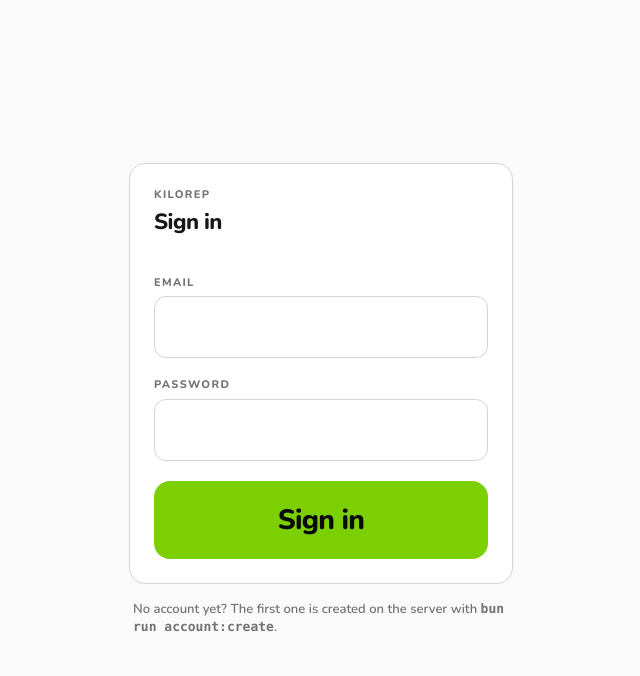
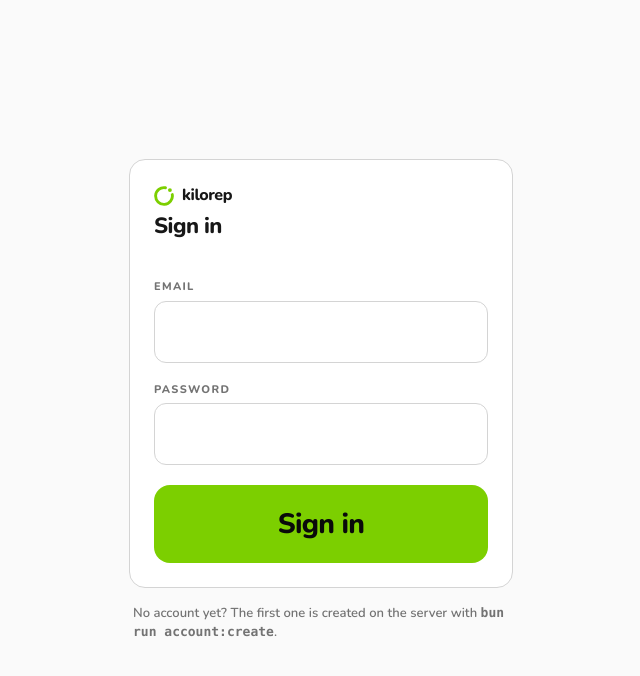
Before and after one commit to ilyasturki/kilorep, a SvelteKit app: page /login in a window 1280 px wide. Shown: the top 676 px of the page, without its empty margins (319-959 px from the left). Built offline with nearby package versions, Linux system fonts and the light colour scheme; no server answers.

Commit message:
feat(identity): rest ring mark for icon, favicon and wordmark

```diff
--- a/src/lib/nav/AppBar.svelte
+++ b/src/lib/nav/AppBar.svelte
@@ -32,7 +32,7 @@
 	     railed page gives its own content. -->
 	<div class={slot.railed ? 'pl-60' : undefined}>
 		<div class="column-content flex items-center gap-6 px-3 py-2">
-			<span class="shrink-0 text-base font-extrabold tracking-tight">Kilorep</span>
+			<span class="shrink-0 text-base font-extrabold tracking-tight">kilorep</span>
 
 			<nav aria-label="Main" class="flex min-w-0 flex-1 items-center gap-1">
 				{#each navTabs() as tab (tab.href)}
--- a/src/routes/(auth)/login/+page.svelte
+++ b/src/routes/(auth)/login/+page.svelte
@@ -5,6 +5,7 @@
 	import { googleSignInUrl, login } from '$lib/api/auth';
 	import { ApiError } from '$lib/api/client';
 	import { resolveRedirect } from '$lib/api/redirect';
+	import favicon from '$lib/assets/favicon.svg';
 	import Button from '$lib/ui/Button.svelte';
 	import Input from '$lib/ui/Input.svelte';
 	import GoogleLogo from '$lib/ui/icons/GoogleLogo.svelte';
@@ -115,7 +116,10 @@
 	<div class="w-full max-w-sm">
 		<div class="flex flex-col gap-5 rounded-2xl border border-line bg-surface p-6">
 			<header class="flex flex-col gap-1.5">
-				<p class="label-caps">Kilorep</p>
+				<p class="flex items-center gap-2">
+					<img src={favicon} alt="" class="h-5 w-5" />
+					<span class="text-base font-extrabold tracking-tight">kilorep</span>
+				</p>
 				<h1 class="text-xl font-extrabold tracking-tight">Sign in</h1>
 			</header>
 
--- a/src/routes/+page.svelte
+++ b/src/routes/+page.svelte
@@ -1,4 +1,5 @@
 <script lang="ts">
+	import favicon from '$lib/assets/favicon.svg';
 	import Button from '$lib/ui/Button.svelte';
 
 	// The three claims the product is built on: data ownership, the in-gym
@@ -32,6 +33,10 @@
 
 <main class="mx-auto flex min-h-dvh max-w-3xl flex-col justify-center gap-14 px-6 py-20">
 	<header class="flex flex-col gap-5">
+		<p class="flex items-center gap-2.5">
+			<img src={favicon} alt="" class="h-7 w-7" />
+			<span class="text-xl font-extrabold tracking-tight">kilorep</span>
+		</p>
 		<h1 class="text-4xl font-extrabold tracking-tight text-balance">
 			The workout tracker that is actually yours.
 		</h1>
```
Also changed, not shown: src/lib/assets/favicon.svg, 17 other files (tests, documents, lock files or other folders).
